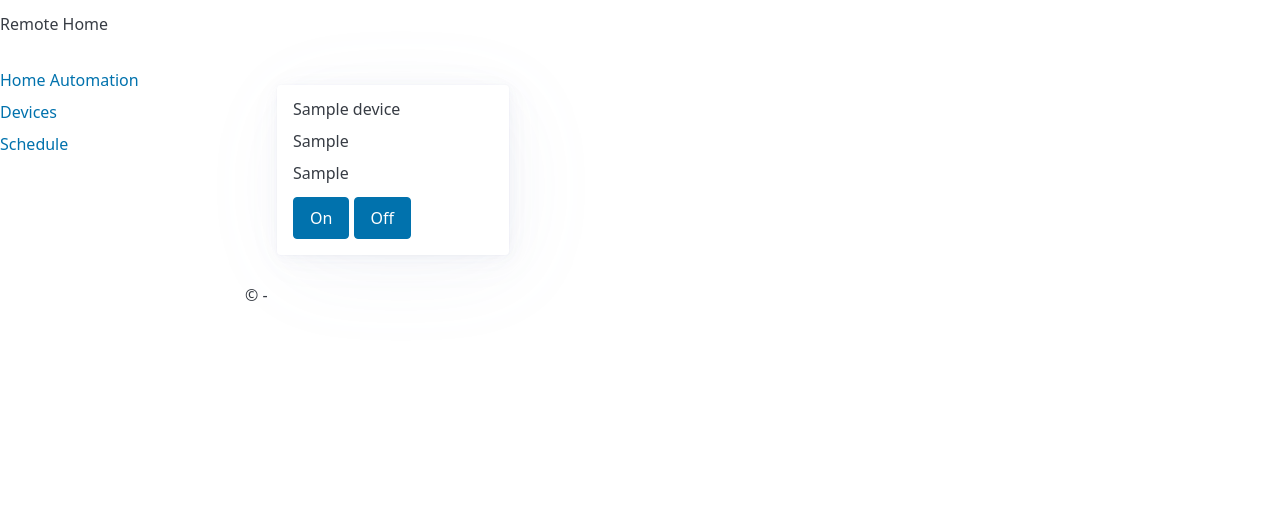
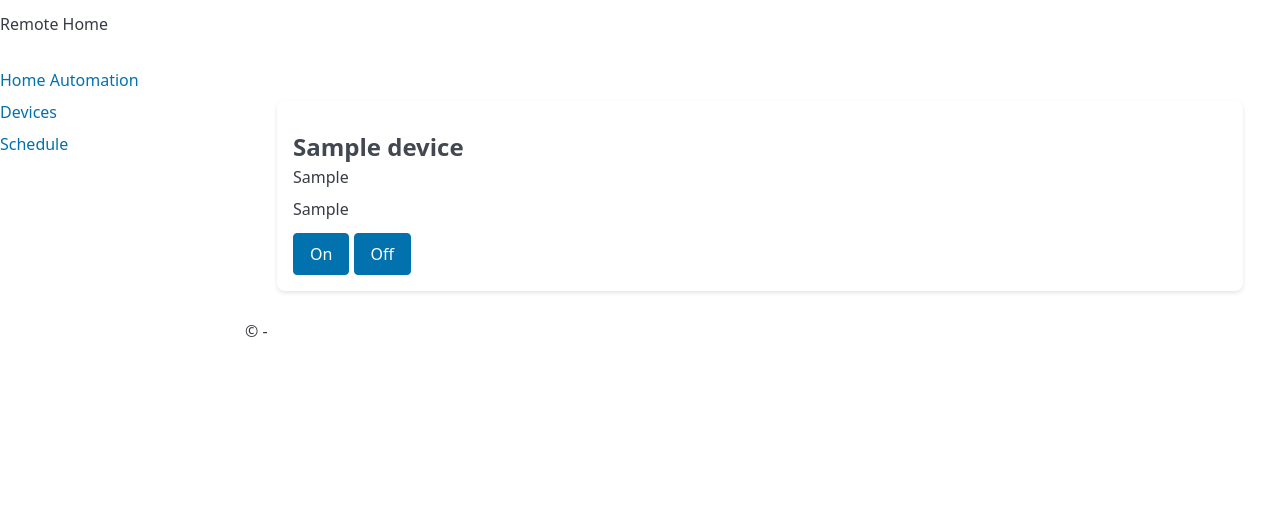
Before and after one commit to hari-yahoo/home-automation, a Flask app: page / in a window 1280 px wide. Shown: the top 531 px of the page. Run offline with Flask 3, Linux system fonts and the light colour scheme; tables that the repository leaves empty hold one stand-in row (values such as "Sample post"); some libraries are stand-ins or nearby versions.

Commit message:
new layout and fast_feed

```diff
--- a/webapp/app/device/routes.py
+++ b/webapp/app/device/routes.py
@@ -72,7 +72,10 @@
             print("Pumb")
         elif dtype == "feeder":
             feeder = Feeder(Initializer.arduino, pin = device.pin)
-            feeder.feed() if action == "on" else feeder.off()
+            #feeder.feed() if action == "on" else feeder.off()
+            duration = 0.5
+            angle = 90
+            feeder.feed_fast(duration, angle) if action == "on" else feeder.off()
         else:
             print(f"Unsupported device type: {dtype}")
 
--- a/webapp/app/static/styles.css
+++ b/webapp/app/static/styles.css
@@ -61,3 +61,29 @@
 .box {
    flex: 0 1 24%;
 }
+
+
+ /* Custom styles for card grid */
+ .card-grid {
+  display: grid;
+  grid-template-columns: repeat(auto-fit, minmax(300px, 1fr));
+  gap: 1rem;
+  margin: 2rem 0;
+}
+.card {
+  padding: 1rem;
+  border: 1px solid var(--gray-200);
+  border-radius: 0.5rem;
+  box-shadow: 0 2px 4px rgba(0, 0, 0, 0.1);
+  background: var(--gray-50);
+}
+.card img {
+  max-width: 100%;
+  border-radius: 0.5rem;
+}
+.card h3 {
+  margin: 1rem 0 0.5rem;
+}
+.card p {
+  margin: 0 0 1rem;
+}
--- a/webapp/app/templates/index.html
+++ b/webapp/app/templates/index.html
@@ -6,16 +6,23 @@
 <main class="container-fluid">
     <div class="centered">
 
-        <section class="cards">
+        <section class="card-grid">
             {% for device in devices %}
-            <article class="box">
+            <!-- <article class="box">
                 <p>{{ device.name }}</p>
                 <p>{{ device.device_type }}</p>
                 <p>{{ device.location }}</p>
                 <button class="action" data-device={{ device.id }} value="on">On</button>
                 <button class="action" data-device={{ device.id }} value="off">Off</button>
-            </article>
+            </article> -->
+            <div class="card">
 
+                <h3>{{ device.name }}</h3>
+                <p>{{ device.device_type }}</p>
+                <p>{{ device.location }}</p>
+                <button class="action" data-device={{ device.id }} value="on">On</button>
+                <button class="action" data-device={{ device.id }} value="off">Off</button>
+            </div>
 
             {% endfor %}
 
```
